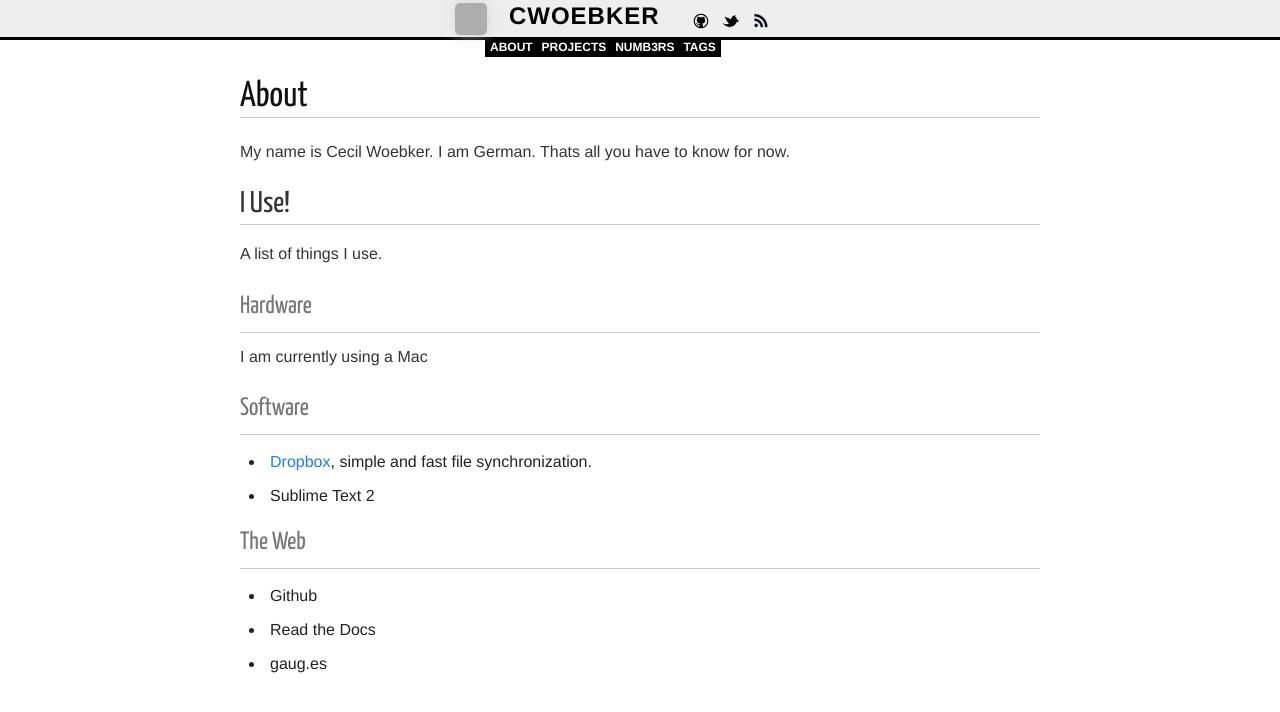
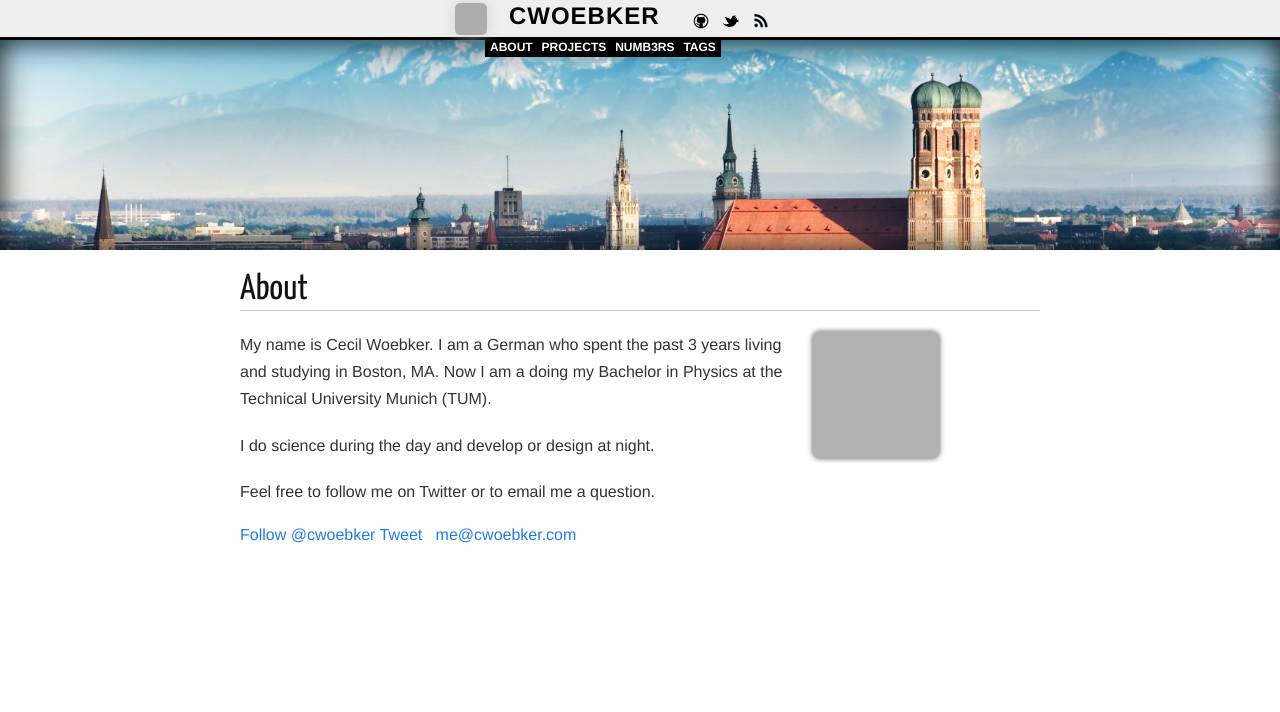
Before and after one commit to cwoebker/.com, a Jekyll site: the page built from about.markdown, in a window 1280 px wide. Shown: the top 712 px of the page. Built offline with Jekyll 4.4.1, drawn with Linux system fonts in a browser that asks for light colours; nearby versions of some CDN libraries; Markdown is read by kramdown in place of the engine named in the settings; comment, search, counter and statistics services are not loaded; grey boxes are pictures that could not be loaded.

Commit message:
updated about page

```diff
--- a/_includes/about.html
+++ b/_includes/about.html
@@ -1,6 +1,6 @@
 <div id="post_about">
   <h2><a href="/about">By Cecil Woebker</a></h2>
-  <div class="left" style="width: 550px;">
+  <div class="left" style="max-width: 570px;">
     <p>
     My name is Cecil Woebker. I am a German who spent the past 3 years living and studying in Boston, MA.
     Now I am a doing my Bachelor in Physics at the Technical University Munich (TUM).
--- a/about.markdown
+++ b/about.markdown
@@ -1,25 +1,27 @@
 ---
 layout: page
 title: About
+hero: /assets/images/munich-mountains.jpg
 ---
 
-My name is Cecil Woebker. I am German. Thats all you have to know for now.
-
-## I Use!
-
-A list of things I use.
-
-### Hardware
-
-I am currently using a Mac
-
-### Software
-
-- [Dropbox](http://db.tt/72g2ONf), simple and fast file synchronization.
-- Sublime Text 2
-
-### The Web
-
-- Github
-- Read the Docs
-- gaug.es
+<div class="left" style="max-width: 570px;">
+    <p>
+    My name is Cecil Woebker. I am a German who spent the past 3 years living and studying in Boston, MA.
+    Now I am a doing my Bachelor in Physics at the Technical University Munich (TUM).
+    </p>
+    <p>I do science during the day and develop or design at night.</p>
+    <p>Feel free to follow me on Twitter or to email me a question.</p>
+    <div id="footerbar">
+      <div class="social">
+        <a href="https://twitter.com/cwoebker" class="twitter-follow-button" data-show-count="false">Follow @cwoebker</a>
+        <script>!function(d,s,id){var js,fjs=d.getElementsByTagName(s)[0];if(!d.getElementById(id)){js=d.createElement(s);js.id=id;js.src="//platform.twitter.com/widgets.js";fjs.parentNode.insertBefore(js,fjs);}}(document,"script","twitter-wjs");</script>
+        <a href="https://twitter.com/share" class="twitter-share-button" data-via="cwoebker">Tweet</a>
+        <script>!function(d,s,id){var js,fjs=d.getElementsByTagName(s)[0];if(!d.getElementById(id)){js=d.createElement(s);js.id=id;js.src="//platform.twitter.com/widgets.js";fjs.parentNode.insertBefore(js,fjs);}}(document,"script","twitter-wjs");</script>
+        <a>&nbsp;</a>
+        <a href="mailto:me@cwoebker.com">me@cwoebker.com</a>
+      </div>
+    </div>
+</div>
+<div class="right">
+<img src="http://www.gravatar.com/avatar/08f391968a5dcd91795e388f76f867f4?s=128" height="128" width="128" class="avatar">
+</div>
```
Also changed, not shown: assets/images/munich-mountains.jpg (added).
